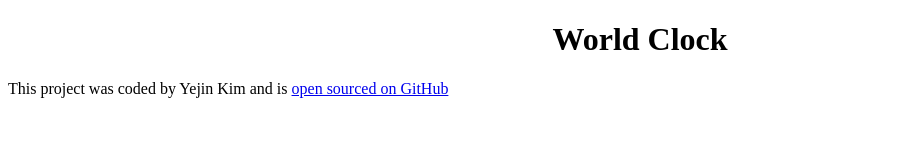
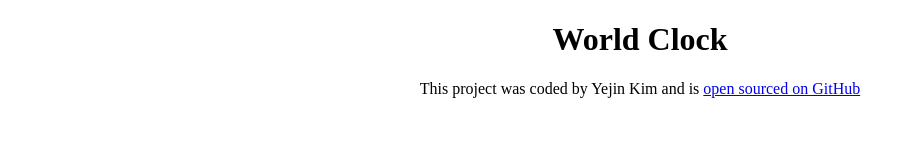
Before and after one commit to yejin-km/world-clock, a plain HTML site: page index.html in a window 1280 px wide. Shown: the whole page, without its empty margins (0-915 px from the left). Drawn offline with Linux system fonts and the light colour scheme.

Commit message:
fixed footer typo

```diff
--- a/index.html
+++ b/index.html
@@ -8,12 +8,12 @@
   </head>
   <body>
     <h1>World Clock</h1>
-    <foother>
+    <footer>
       This project was coded by Yejin Kim and is
       <a href="https://github.com/yejin-km/world-clock" target="_blank">
         open sourced on GitHub</a
       >
-    </foother>
+    </footer>
     <script src="javascript/index.js"></script>
   </body>
 </html>
```
